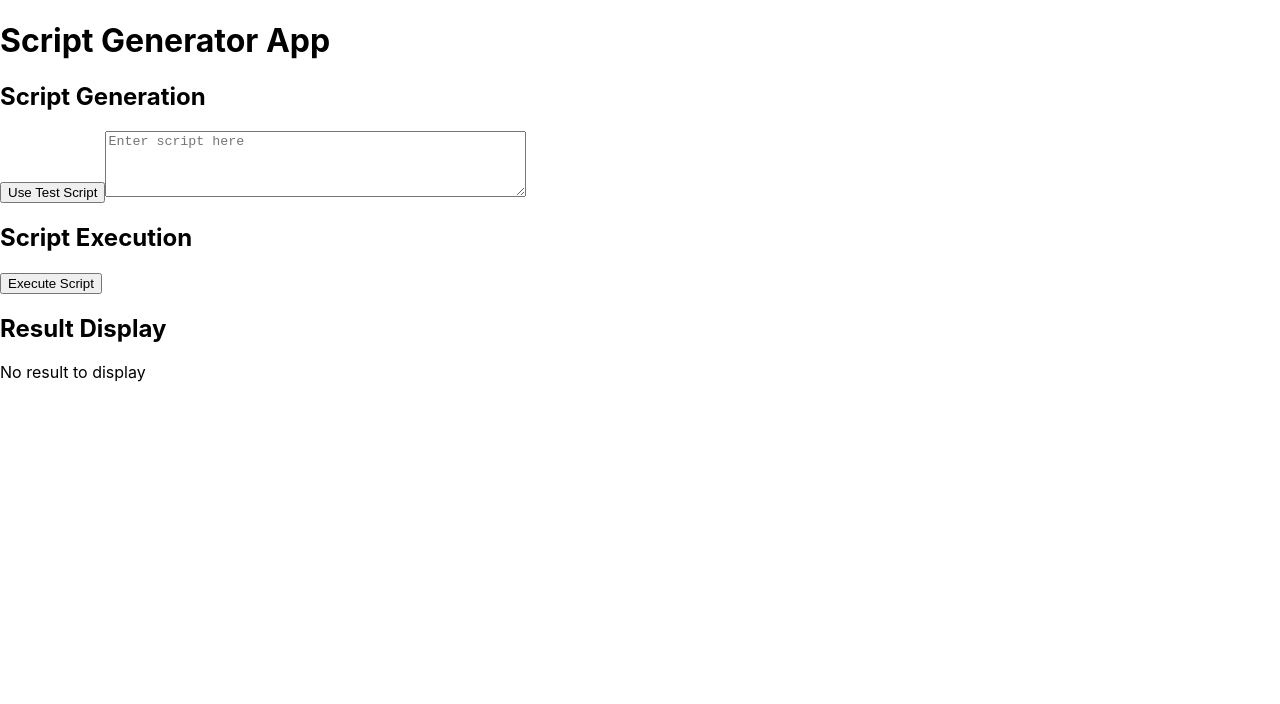
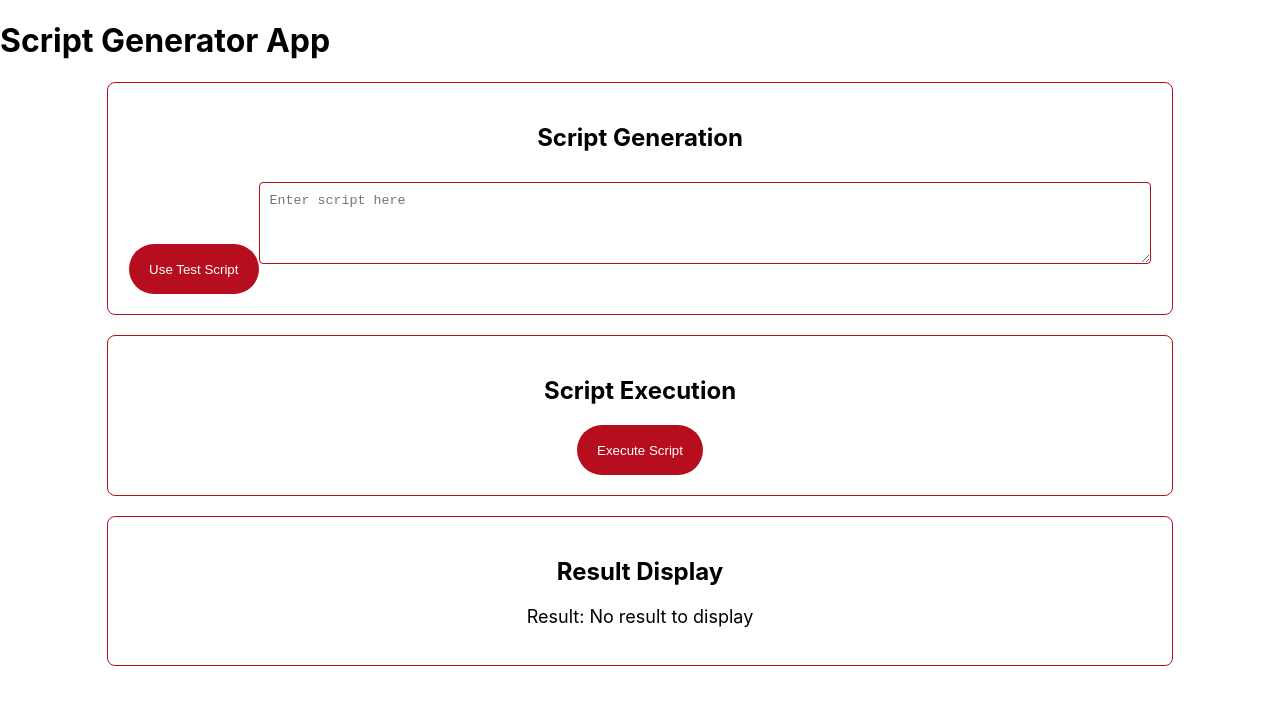
Before and after one commit to mateomustapic88/script-generator, a React (Create React App) app: page / in a window 1280 px wide. Shown: the top 704 px of the page. Built offline with nearby package versions, Linux system fonts and the light colour scheme.

Commit message:
add scss styles to make the app look prettier

```diff
--- a/package.json
+++ b/package.json
@@ -10,10 +10,12 @@
     "@types/node": "^16.18.75",
     "@types/react": "^18.2.48",
     "@types/react-dom": "^18.2.18",
+    "node-sass": "^9.0.0",
     "react": "^18.2.0",
     "react-dom": "^18.2.0",
     "react-scripts": "5.0.1",
     "typescript": "^4.9.5",
+    "vm2": "^3.9.19",
     "web-vitals": "^2.1.4"
   },
   "scripts": {
--- /dev/null
+++ b/src/App.scss
@@ -0,0 +1,14 @@
+$white: #ffffff;
+$main-color: #b60e1f;
+
+.app-container {
+  background-color: $white;
+  color: $main-color;
+  font-family: "Arial", sans-serif;
+  text-align: center;
+  padding: 20px;
+}
+
+.app-title {
+  color: $main-color;
+}
--- a/src/App.tsx
+++ b/src/App.tsx
@@ -1,9 +1,9 @@
-// src/App.tsx
 import React from "react";
 import ScriptGeneration from "./components/ScriptGeneration";
 import ScriptExecution from "./components/ScriptExecution";
 import ResultDisplay from "./components/ResultDisplay";
 import { ScriptProvider } from "./context/ScriptContext";
+import "./App.scss";
 
 const App: React.FC = () => {
   return (
--- /dev/null
+++ b/src/components/ResultDisplay.scss
@@ -0,0 +1,16 @@
+$white: #ffffff;
+$main-color: #b60e1f;
+
+.result-display-container {
+  margin: 20px auto;
+  max-width: 80%;
+  padding: 20px;
+  background-color: $white;
+  border: 1px solid $main-color;
+  border-radius: 8px;
+  text-align: center;
+
+  p {
+    font-size: 18px;
+  }
+}
--- a/src/components/ResultDisplay.tsx
+++ b/src/components/ResultDisplay.tsx
@@ -1,22 +1,22 @@
+// src/components/ResultDisplay.tsx
 import React, { useContext } from "react";
 import { ScriptContext } from "../context/ScriptContext";
+import "./ResultDisplay.scss";
 
 const ResultDisplay: React.FC = () => {
   const { result } = useContext(ScriptContext);
 
   return (
-    <div>
+    <div className='result-display-container'>
       <h2>Result Display</h2>
-      {result !== null ? (
-        <p>
-          Result:
-          {result
+      <p>
+        Result:{" "}
+        {result !== null
+          ? result
             ? "Object meets conditions"
-            : "Object does not meet conditions"}
-        </p>
-      ) : (
-        <p>No result to display</p>
-      )}
+            : "Object does not meet conditions"
+          : "No result to display"}
+      </p>
     </div>
   );
 };
--- /dev/null
+++ b/src/components/ScriptExecution.scss
@@ -0,0 +1,22 @@
+$white: #ffffff;
+$main-color: #b60e1f;
+
+.script-execution-container {
+  margin: 20px auto;
+  max-width: 80%;
+  padding: 20px;
+  background-color: $white;
+  border: 1px solid $main-color;
+  border-radius: 8px;
+  text-align: center;
+
+  button {
+    background-color: $main-color;
+    color: $white;
+    padding: 10px 20px;
+    border: none;
+    height: 50px;
+    border-radius: 30px;
+    cursor: pointer;
+  }
+}
--- a/src/components/ScriptExecution.tsx
+++ b/src/components/ScriptExecution.tsx
@@ -1,10 +1,13 @@
+// src/components/ScriptExecution.tsx
 import React, { useContext } from "react";
 import { ScriptContext } from "../context/ScriptContext";
+import "./ScriptExecution.scss";
 
 const ScriptExecution: React.FC = () => {
-  const { script, setResult } = useContext(ScriptContext);
+  const { script, setObjectToEvaluate, setResult } = useContext(ScriptContext);
 
   const handleExecuteScript = () => {
+    // Execute the script and update the result
     try {
       const result = eval(script) as boolean;
       setResult(result);
@@ -15,7 +18,7 @@ const ScriptExecution: React.FC = () => {
   };
 
   return (
-    <div>
+    <div className='script-execution-container'>
       <h2>Script Execution</h2>
       <button onClick={handleExecuteScript}>Execute Script</button>
     </div>
--- /dev/null
+++ b/src/components/ScriptGeneration.scss
@@ -0,0 +1,32 @@
+$white: #ffffff;
+$main-color: #b60e1f;
+
+.script-generation-container {
+  margin: 20px auto;
+  max-width: 80%;
+  padding: 20px;
+  background-color: $white;
+  border: 1px solid $main-color;
+  border-radius: 8px;
+  text-align: center;
+
+  textarea {
+    width: 85%;
+    margin: auto;
+    padding: 10px;
+    margin-bottom: 10px;
+    margin-top: 10px;
+    border: 1px solid #b60e1f;
+    border-radius: 4px;
+  }
+
+  button {
+    background-color: $main-color;
+    color: $white;
+    padding: 10px 20px;
+    border: none;
+    height: 50px;
+    border-radius: 30px;
+    cursor: pointer;
+  }
+}
--- a/src/components/ScriptGeneration.tsx
+++ b/src/components/ScriptGeneration.tsx
@@ -1,5 +1,7 @@
+// src/components/ScriptGeneration.tsx
 import React, { useContext } from "react";
 import { ScriptContext } from "../context/ScriptContext";
+import "./ScriptGeneration.scss";
 
 const ScriptGeneration: React.FC = () => {
   const { script, setObjectToEvaluate, setScript, setResult } =
@@ -16,7 +18,6 @@ const ScriptGeneration: React.FC = () => {
     const testObject = {
       name: "Buddha",
       age: 150,
-      // Add other properties as needed
     };
 
     // Set the test object
@@ -39,7 +40,7 @@ const ScriptGeneration: React.FC = () => {
   };
 
   return (
-    <div>
+    <div className='script-generation-container'>
       <h2>Script Generation</h2>
       <button onClick={handleTestScript}>Use Test Script</button>
       <textarea
```
Also changed, not shown: 1 other file (tests, documents, lock files or other folders).
